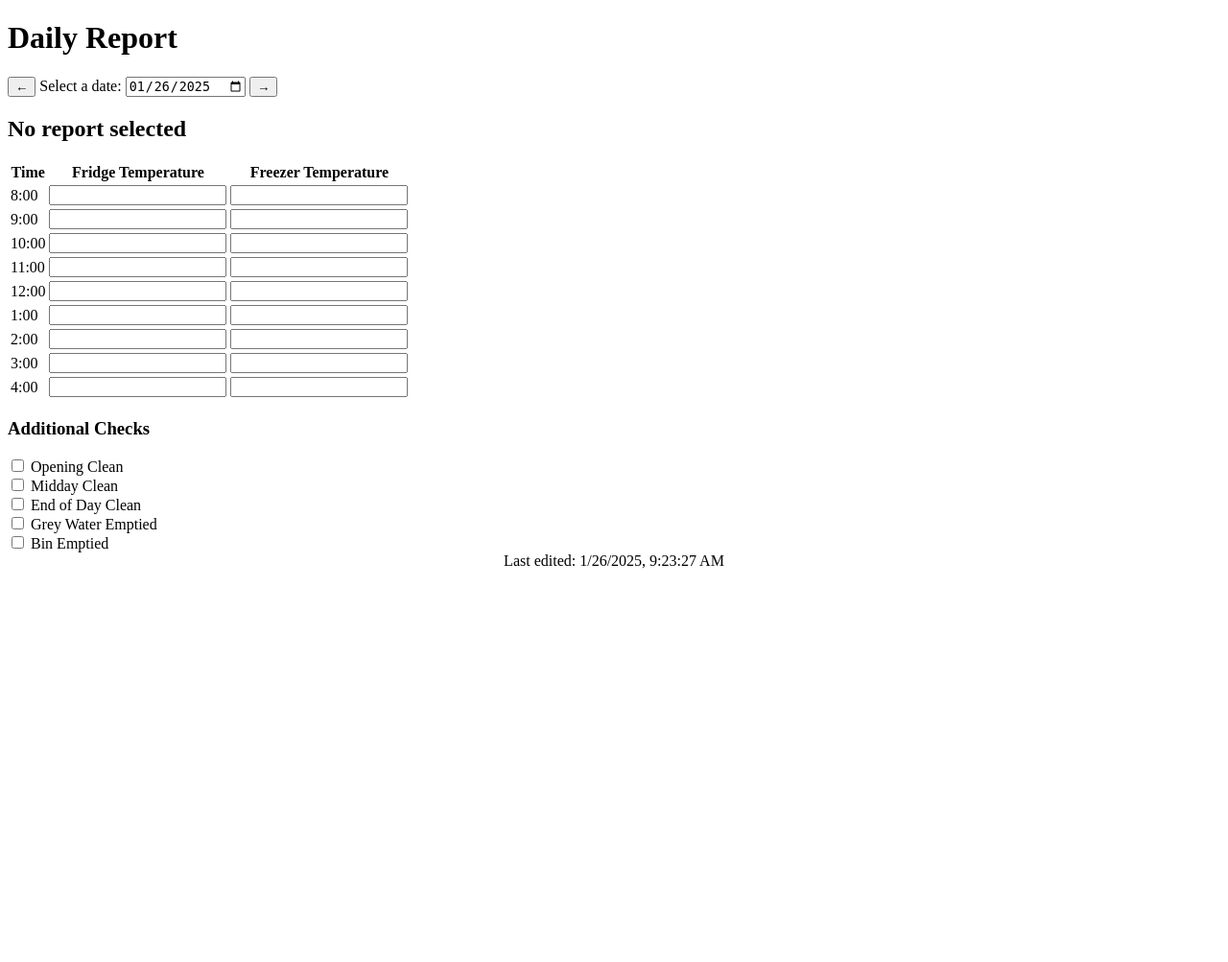
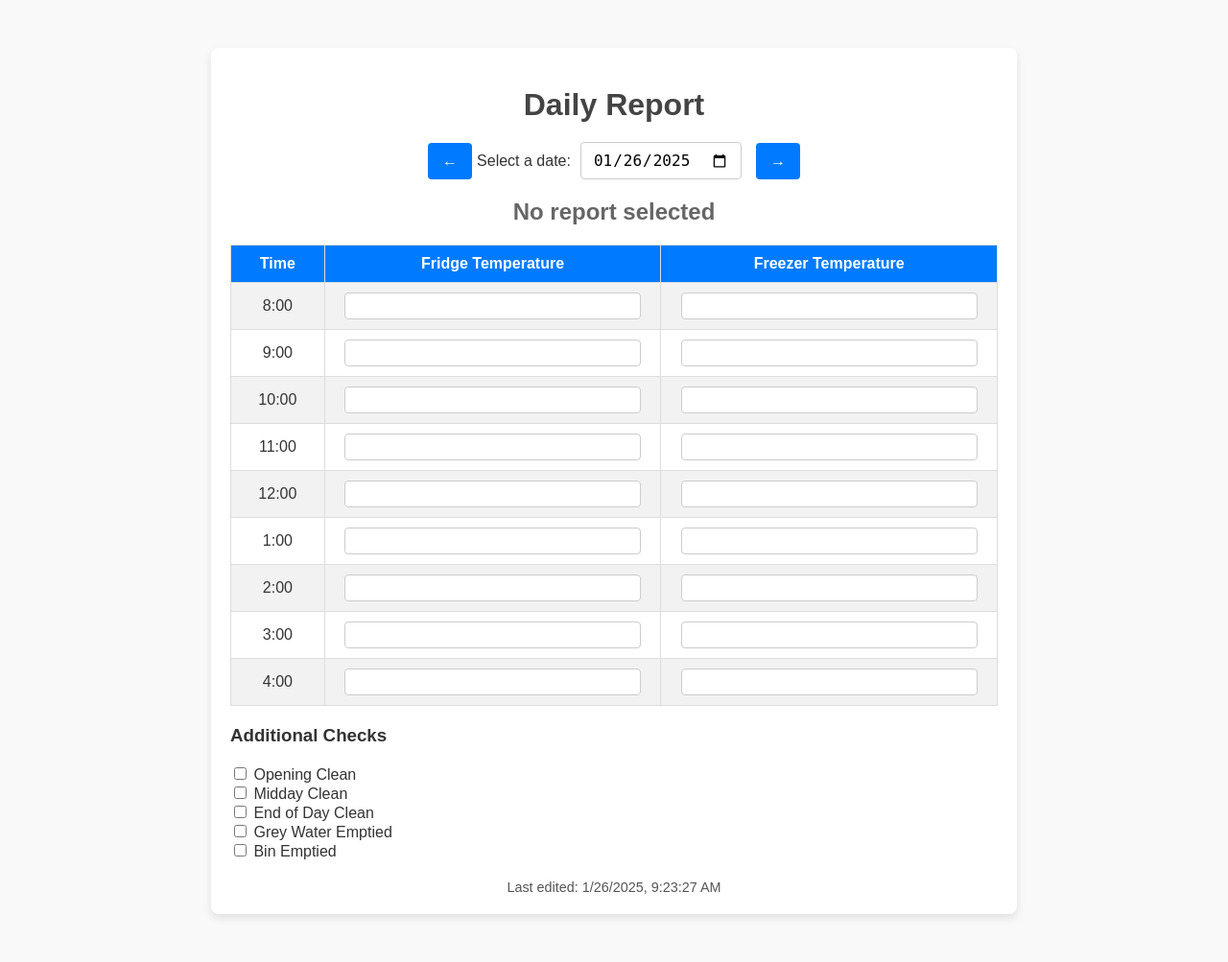
Before and after one commit to fauly/dbtrack, a Flask app: page / in a window 1280 px wide. Shown: the whole page at 96% size. Before the commit the page ends 593 px from the top, so only its background shows below. Run offline with Flask 3, Linux system fonts and the light colour scheme; data comes from the database, SQL or seed files in the repository.

Commit message:
some style B)

```diff
--- a/static/css/style.css
+++ b/static/css/style.css
@@ -1,28 +1,158 @@
+.strike {
+    text-decoration: line-through;
+}
+
+/* General Styles */
 body {
     font-family: Arial, sans-serif;
     margin: 0;
-    padding: 20px;
-    background-color: #f4f4f4;
-}
-
-h1 {
-    text-align: center;
+    padding: 0;
+    background-color: #f9f9f9;
     color: #333;
 }
 
-nav {
-    display: flex;
-    justify-content: center;
-    gap: 20px;
-    margin-top: 20px;
+.container {
+    max-width: 800px;
+    margin: 50px auto;
+    padding: 20px;
+    background-color: #ffffff;
+    box-shadow: 0 4px 8px rgba(0, 0, 0, 0.1);
+    border-radius: 8px;
 }
 
-nav a {
-    text-decoration: none;
-    color: #007BFF;
+/* Header */
+h1 {
+    font-size: 2rem;
+    text-align: center;
+    margin-bottom: 20px;
+    color: #444;
+}
+
+h2 {
+    font-size: 1.5rem;
+    margin: 20px 0;
+    text-align: center;
+    color: #666;
+}
+
+/* Search Section */
+.search-section {
+    display: flex;
+    align-items: center;
+    justify-content: center;
+    margin-bottom: 20px;
+}
+
+.search-section button {
+    background-color: #007bff;
+    color: white;
+    border: none;
+    border-radius: 4px;
+    padding: 10px 15px;
+    cursor: pointer;
+    margin: 0 5px;
+    font-size: 1rem;
+    transition: background-color 0.3s ease;
+}
+
+.search-section button:hover {
+    background-color: #0056b3;
+}
+
+#date-input {
+    border: 1px solid #ccc;
+    border-radius: 4px;
+    padding: 8px 12px;
+    font-size: 1rem;
+    margin: 0 10px;
+}
+
+/* Table */
+table {
+    width: 100%;
+    border-collapse: collapse;
+    margin: 20px 0;
+}
+
+table th, table td {
+    border: 1px solid #ddd;
+    padding: 10px;
+    text-align: center;
+}
+
+table th {
+    background-color: #007bff;
+    color: white;
     font-weight: bold;
 }
 
-nav a:hover {
-    text-decoration: underline;
+table tr:nth-child(even) {
+    background-color: #f2f2f2;
 }
+
+table tr:hover {
+    background-color: #e9ecef;
+}
+
+input[type="text"] {
+    width: 90%;
+    padding: 5px;
+    font-size: 0.9rem;
+    border: 1px solid #ccc;
+    border-radius: 4px;
+}
+
+/* Checkbox Section */
+.checkbox-section h3 {
+    margin-top: 20px;
+    font-size: 1.25rem;
+    color: #444;
+}
+
+.checkbox-section div {
+    margin-bottom: 10px;
+    display: flex;
+    align-items: center;
+}
+
+.checkbox-section input[type="checkbox"] {
+    margin-right: 10px;
+}
+
+.checkbox-section .completion-time {
+    margin-left: 10px;
+    font-size: 0.9rem;
+    color: #888;
+}
+
+/* Last Edited */
+#last-edited {
+    margin-top: 20px;
+    font-size: 0.9rem;
+    text-align: center;
+    color: #555;
+}
+
+/* Notification */
+.notification {
+    position: fixed;
+    bottom: 20px;
+    right: 20px;
+    background-color: #28a745;
+    color: white;
+    padding: 10px 15px;
+    border-radius: 5px;
+    box-shadow: 0 4px 8px rgba(0, 0, 0, 0.2);
+    animation: fade-in 0.5s ease-out;
+}
+
+@keyframes fade-in {
+    from {
+        opacity: 0;
+        transform: translateY(10px);
+    }
+    to {
+        opacity: 1;
+        transform: translateY(0);
+    }
+}
--- a/templates/daily-report.html
+++ b/templates/daily-report.html
@@ -4,11 +4,7 @@
     <meta charset="UTF-8">
     <meta name="viewport" content="width=device-width, initial-scale=1.0">
     <title>Daily Report</title>
-    <style>
-        .strike {
-        text-decoration: line-through;
-    }
-    </style>
+    <link rel="stylesheet" href="/static/css/style.css">
     <script src="/static/js/functions.js"></script>
     <script src="/static/js/daily.js"></script>
 </head>
```
